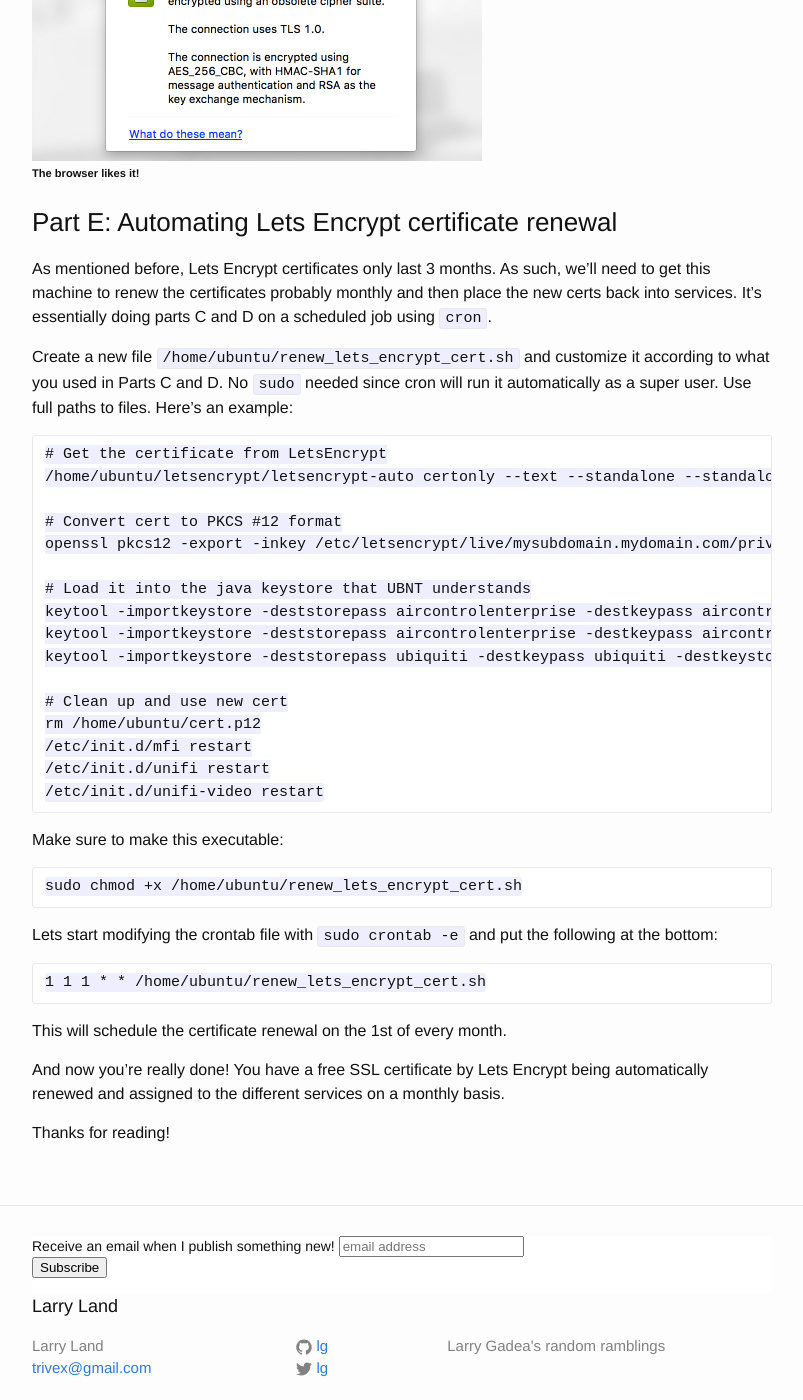
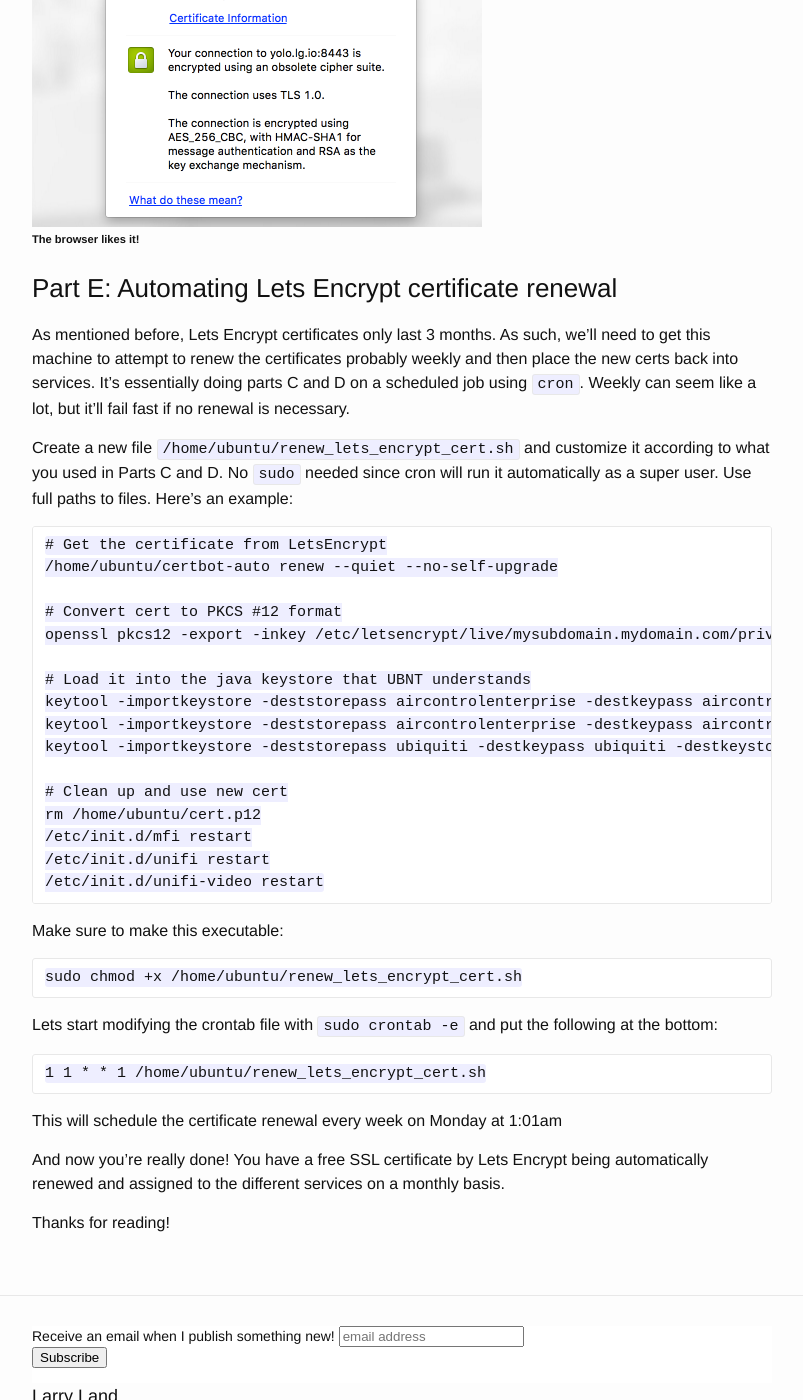
Before and after one commit to lg/lg.io, a Jekyll site: the page built from _posts/2015-12-13-using-lets-encrypt-to-secure-cloud-hosted-services-like-ubiquitis-mfi-unifi-and-unifi-video.md, in a window 1280 px wide and 1400 px high, scrolled down 5045 px. Shown: the whole window, without its empty margins (238-1041 px from the left). Built offline with Jekyll 4.4.1, drawn with Linux system fonts in a browser that asks for light colours; comment, search, counter and statistics services are not loaded; some of the changed text lies outside the part shown.

Commit message:
updates letsencrypt article to use certbot instead of letsencrypt-auto. also updated envoy url

```diff
--- a/_includes/header.html
+++ b/_includes/header.html
@@ -14,7 +14,7 @@
       </a>
 
       <div class="trigger">
-        <span style="color:#888888">Check out my other thing, <a href="https://signwithenvoy.com">Envoy</a>!</span>
+        <span style="color:#888888">Check out my other thing, <a href="https://envoy.com">Envoy</a>!</span>
 
         {% for page in site.pages %}
           {% if page.title %}
--- a/_posts/2015-12-13-using-lets-encrypt-to-secure-cloud-hosted-services-like-ubiquitis-mfi-unifi-and-unifi-video.md
+++ b/_posts/2015-12-13-using-lets-encrypt-to-secure-cloud-hosted-services-like-ubiquitis-mfi-unifi-and-unifi-video.md
@@ -4,8 +4,8 @@ title: "Using Lets Encrypt to secure cloud-hosted services like Ubiquiti's mFi,
 categories: []
 tags: []
 published: True
-
 ---
+<sub><sup>**Updated Jul 31, 2016:** Moved away from letsencrypt-auto and switched to certbot, updated the auto-renewal script, and changed the suggested cron time to weekly. Also made mention that mFi series has been discontinued.</sup></sub><br/>
 
 <img src="/assets/goodcert.png" style="width: 542px;" /><br/>
 <sub><sup>**Wow -- I got myself a free signed SSL cert for my WiFi controller!**</sup></sub>
@@ -75,21 +77,19 @@ Problem is, you're using a self-signed certificate, so your web browser will com
 
 ### Part C: Generating the signed certificate with Lets Encrypt
 
-Lets install Lets Encrypt now. Reminder that this needs to be done on this server, not your local machine.
+Lets install Lets Encrypt now. Reminder that this needs to be done on this server, not your local machine. We'll be using [certbot](https://certbot.eff.org) and essentially the [instructions](https://certbot.eff.org/#ubuntutrusty-other) there.
 
-	sudo apt-get install git
-	git clone https://github.com/letsencrypt/letsencrypt
-	letsencrypt/letsencrypt-auto
+	wget https://dl.eff.org/certbot-auto
+	chmod a+x certbot-auto
+	./certbot-auto
 
-That last line will configure Lets Encrypt and also install some dependencies. Typically you'd use it for generating certificates, so it'll error for now about not knowing what to do. That's fine.
+That last line will configure certbot and also install some dependencies.
 
-Now, using Lets Encrypt, we generate the signed certificate. Surprisingly it's just a one-liner:
+Now, using certbot, we generate the signed certificate. So lets run the wizard:
 
-	letsencrypt/letsencrypt-auto certonly --text --standalone --standalone-supported-challenges tls-sni-01 --domain mysubdomain.mydomain.com --email me@myemail.com --agree-tos --renew-by-default
+	./certbot-auto certonly
 
-Make sure to change `mysubdomain.mydomain.com` to whatever your domain is, and `me@myemail.com` to whatever your personal email address is (they use it to remind you when your cert will expire, and more).
-
-<br/>
+Select option 2 (to use a temporary webserver), then enter your email (so you get alerts if things go wrong), agree to the agreement, then finally type in your domain name (along with the subdomain). If everything went well you should get a Congratulations message.
 
 ### Part D: Load the certs into the services
 
@@ -129,12 +129,12 @@ That's basically it! You should go to those same urls as before and you'll now *
 
 ### Part E: Automating Lets Encrypt certificate renewal
 
-As mentioned before, Lets Encrypt certificates only last 3 months. As such, we'll need to get this machine to renew the certificates probably monthly and then place the new certs back into services. It's essentially doing parts C and D on a scheduled job using `cron`.
+As mentioned before, Lets Encrypt certificates only last 3 months. As such, we'll need to get this machine to attempt to renew the certificates probably weekly and then place the new certs back into services. It's essentially doing parts C and D on a scheduled job using `cron`. Weekly can seem like a lot, but it'll fail fast if no renewal is necessary.
 
 Create a new file `/home/ubuntu/renew_lets_encrypt_cert.sh` and customize it according to what you used in Parts C and D. No `sudo` needed since cron will run it automatically as a super user. Use full paths to files. Here's an example:
 
 	# Get the certificate from LetsEncrypt
-	/home/ubuntu/letsencrypt/letsencrypt-auto certonly --text --standalone --standalone-supported-challenges tls-sni-01 --domain mysubdomain.mydomain.com --email me@myemail.com --agree-tos --renew-by-default
+	/home/ubuntu/certbot-auto renew --quiet --no-self-upgrade
 
 	# Convert cert to PKCS #12 format
 	openssl pkcs12 -export -inkey /etc/letsencrypt/live/mysubdomain.mydomain.com/privkey.pem -in /etc/letsencrypt/live/mysubdomain.mydomain.com/fullchain.pem -out /home/ubuntu/cert.p12 -name ubnt -password pass:temppass
@@ -156,9 +156,9 @@ Make sure to make this executable:
 
 Lets start modifying the crontab file with `sudo crontab -e` and put the following at the bottom:
 
-	1 1 1 * * /home/ubuntu/renew_lets_encrypt_cert.sh
+	1 1 * * 1 /home/ubuntu/renew_lets_encrypt_cert.sh
 
-This will schedule the certificate renewal on the 1st of every month.
+This will schedule the certificate renewal every week on Monday at 1:01am
 
 And now you're really done! You have a free SSL certificate by Lets Encrypt being automatically renewed and assigned to the different services on a monthly basis.
 
```
Also changed, not shown: other parts of _posts/2015-12-13-using-lets-encrypt-to-secure-cloud-hosted-services-like-ubiquitis-mfi-unifi-and-unifi-video.md (+2 -0 lines), _posts/2015-01-01-creating-a-long-distance-phone-dialer-with-twilios-twiml.md (+2 -2 lines), about.md (+1 -1 lines).
